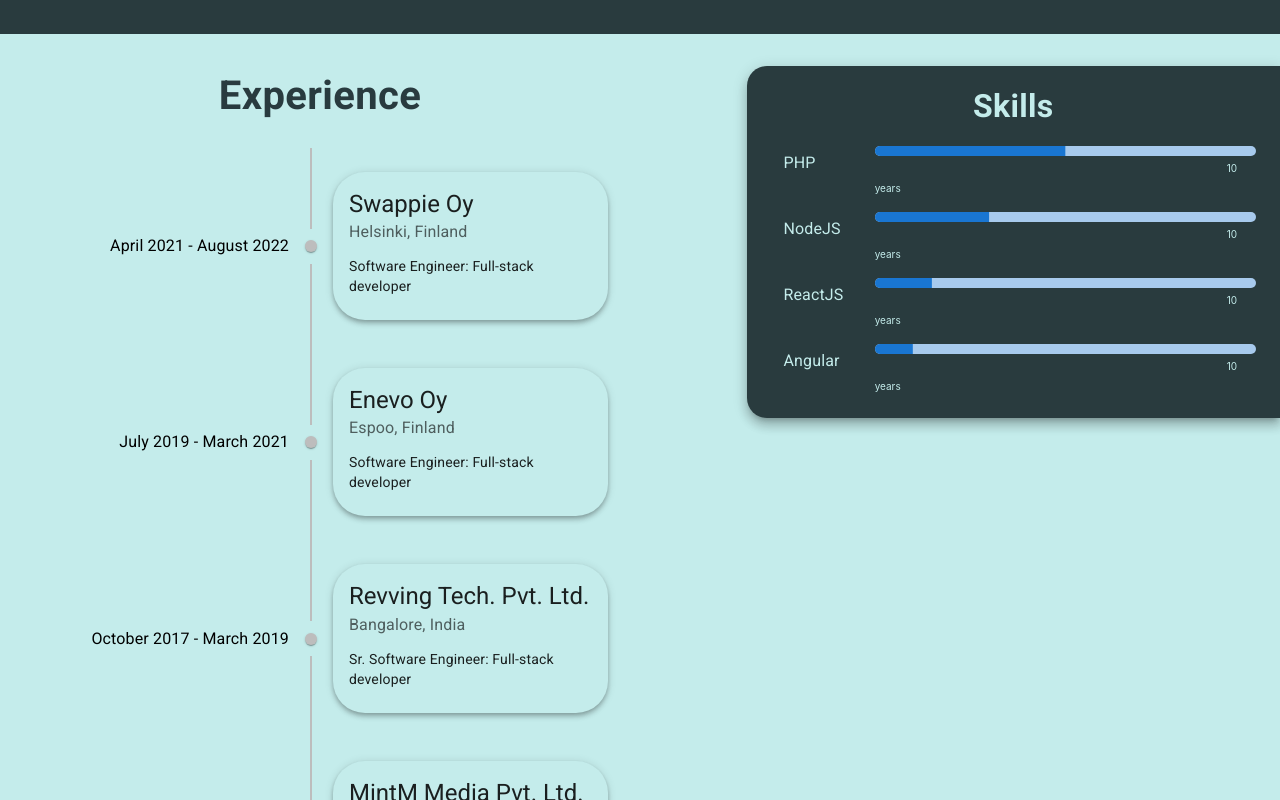
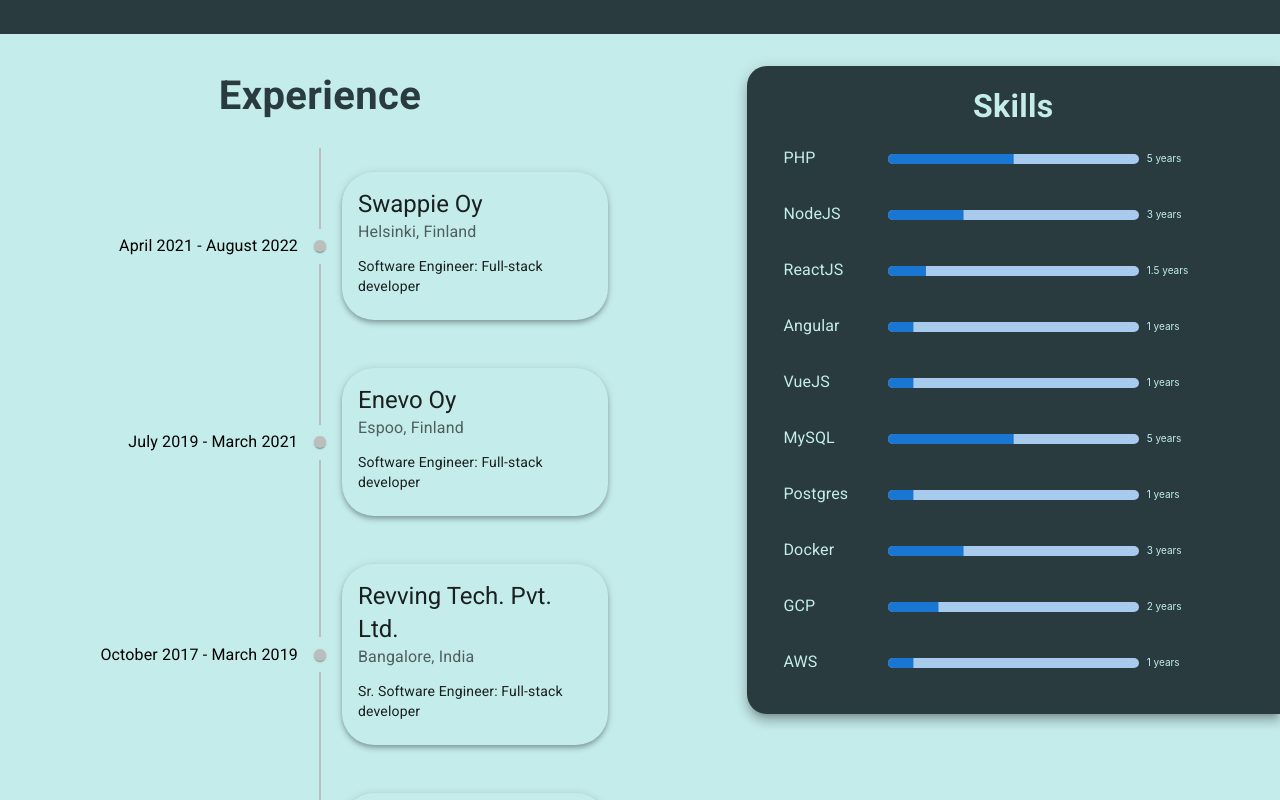
Before and after one commit to pkimtani/pkimtani.github.io, a React (Create React App) app: page / in a window 1280 px wide. Shown: the part 720-1520 px from the top of the page. Built offline with nearby package versions, Linux system fonts and the light colour scheme.

Commit message:
Finalise experience and skills

```diff
--- a/src/components/JobCard.tsx
+++ b/src/components/JobCard.tsx
@@ -9,7 +9,7 @@
 }
 
 export const JobCard = (jobCardProps: JobCardProps) => {
-    return <JobCardWrapper sx={{ minWidth: 275 }} elevation={4}>
+    return <JobCardWrapper sx={{ minWidth: 209 }} elevation={4}>
         <CardContent>
             <Typography variant="h5">
                 { jobCardProps.company }
--- a/src/components/Skill.tsx
+++ b/src/components/Skill.tsx
@@ -1,4 +1,4 @@
-import {Box, Tooltip} from "@mui/material";
+import {Box, Grid} from "@mui/material";
 import {SkillMeter, SkillTitle} from "../sections/ExperienceAndSkills.style";
 import {PRIMARY_TEXT_COLOR} from "../utils/contatns";
 import React from "react";
@@ -11,16 +11,28 @@
 
 export const Skill = (props: SkillProps) => {
     return <SkillWrapper>
-        <Box sx={{minWidth: '5rem'}}>
-            <SkillTitle>{ props.skill }&nbsp;</SkillTitle>
-        </Box>
-        <Box sx={{width: '100%', mr: 1, ml: '2rem'}}>
-            <Tooltip title={props.experienceYears + ' years'} placement="top">
-                <span>
-                    <SkillMeter variant="determinate" value={props.experienceYears * 10}/>
-                    <span style={{color: `${PRIMARY_TEXT_COLOR}`, marginLeft: '22rem', fontSize: '10px'}}>10 years</span>
-                </span>
-            </Tooltip>
-        </Box>
+        <Grid direction={"row"} container>
+            <Grid item xs={3}>
+                <Box>
+                    <SkillTitle>{props.skill}&nbsp;</SkillTitle>
+                </Box>
+            </Grid>
+            <Grid item xs={9}>
+                <Box sx={{width: '100%'}}>
+                    <Grid direction={"row"} container>
+                        <Grid item xs={8} sx={{ paddingTop: '0.5rem' }}>
+                            <SkillMeter variant="determinate" value={props.experienceYears * 10}/>
+                        </Grid>
+                        <Grid item xs={2} sx={{ paddingTop: '1rem', ml: 1 }}>
+                            <span style={{
+                                color: `${PRIMARY_TEXT_COLOR}`,
+                                fontSize: '10px',
+                                marginTop: '1rem',
+                            }}>{props.experienceYears} years</span>
+                        </Grid>
+                    </Grid>
+                </Box>
+            </Grid>
+        </Grid>
     </SkillWrapper>
 }
--- a/src/sections/ExperienceAndSkills.tsx
+++ b/src/sections/ExperienceAndSkills.tsx
@@ -53,13 +53,19 @@
             </Grid>
             <Grid item xs={12} md={1}/>
             <Grid item xs={12} md={5}>
-                <Card raised={true} sx={{backgroundColor: `${PRIMARY_BG_COLOR}`, borderRadius: '20px 0 0 20px'}}>
+                <Card raised={true} sx={{backgroundColor: `${PRIMARY_BG_COLOR}`, borderRadius: {xs: '5px', md: '20px 0 0 20px'}}}>
                     <CardContent>
                         <SkillsTitleWrapper>Skills</SkillsTitleWrapper>
                         <Skill skill={'PHP'} experienceYears={5}/>
                         <Skill skill={'NodeJS'} experienceYears={3}/>
                         <Skill skill={'ReactJS'} experienceYears={1.5}/>
                         <Skill skill={'Angular'} experienceYears={1}/>
+                        <Skill skill={'VueJS'} experienceYears={1}/>
+                        <Skill skill={'MySQL'} experienceYears={5}/>
+                        <Skill skill={'Postgres'} experienceYears={1}/>
+                        <Skill skill={'Docker'} experienceYears={3}/>
+                        <Skill skill={'GCP'} experienceYears={2}/>
+                        <Skill skill={'AWS'} experienceYears={1}/>
                     </CardContent>
                 </Card>
             </Grid>
```
